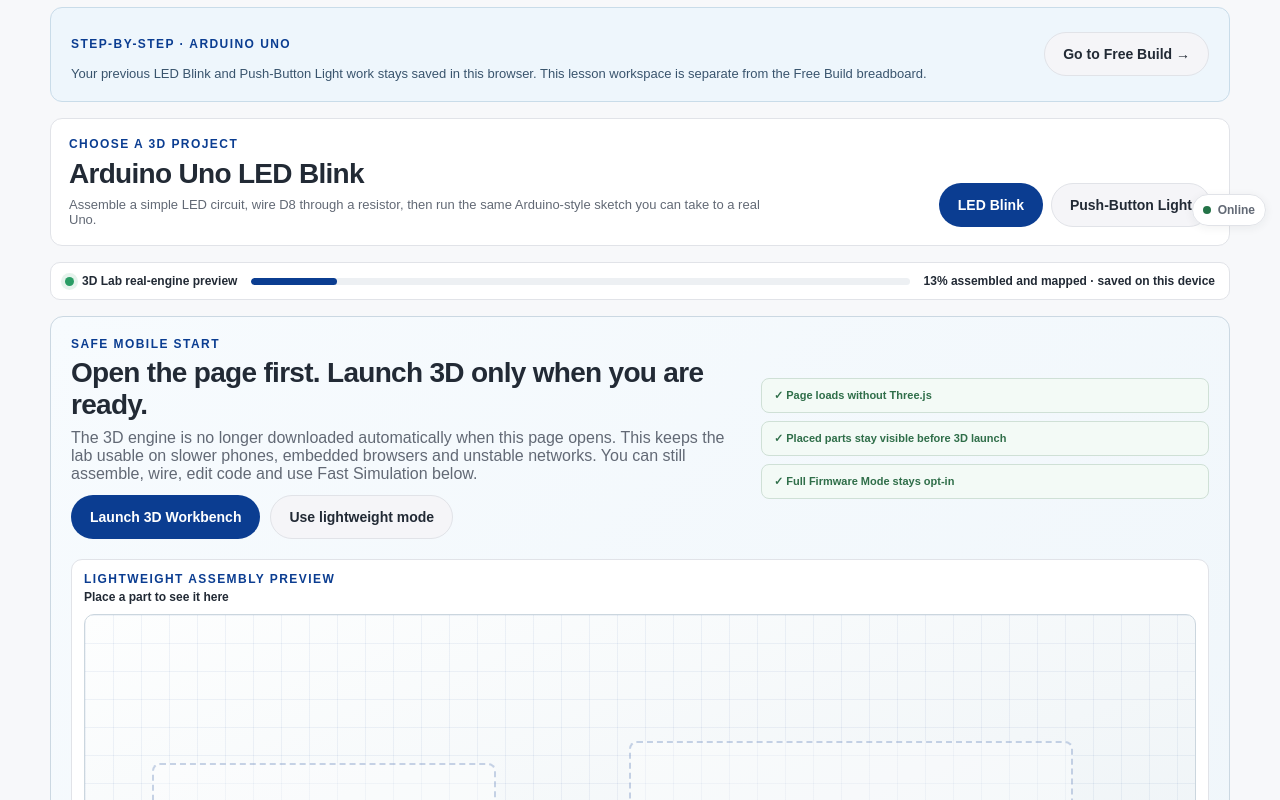
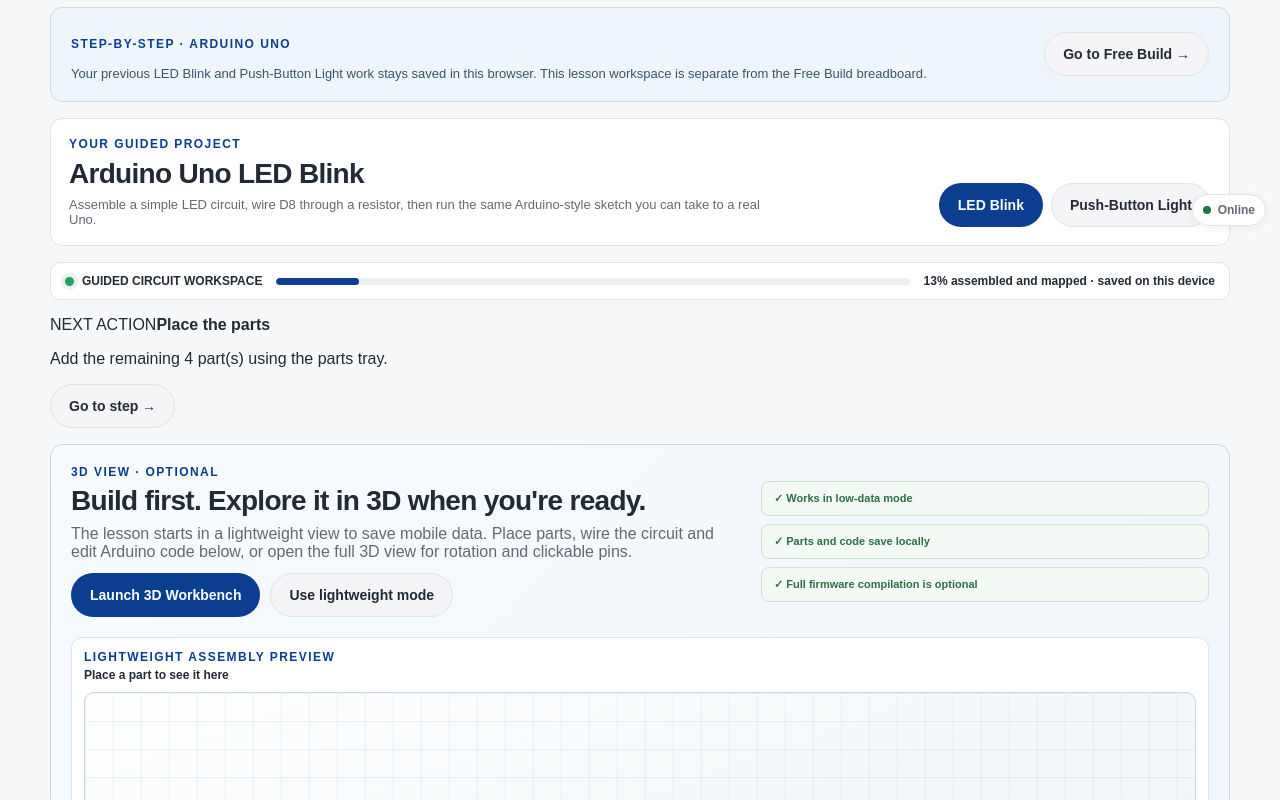
Before and after one commit to cath365/STEMBuild-, a Next.js app: page /3d-lab/guided in a window 1280 px wide. Shown: the part 560-1360 px from the top of the page. Built offline with nearby package versions, Linux system fonts and the light colour scheme.

Commit message:
ux: guided steps, contextual next action, simpler lesson descriptions and progressive engine details

```diff
--- a/src/components/stem-3d-lab-prototype.tsx
+++ b/src/components/stem-3d-lab-prototype.tsx
@@ -358,31 +358,46 @@ function LabProjectSession({projectSlug,onProjectChange,active}: {projectSlug:La
 
   const displayedLed = engineMode === "fast" && project.inputMode === "button" ? running && readiness.ready && buttonPressed : ledOn;
   const progress = Math.round(((placed.length + connected.length + (readiness.sketch.ok ? 1 : 0)) / (project.parts.length + project.connections.length + 1)) * 100);
+  const assemblyDone = placed.length === project.parts.length;
+  const wiringDone = readiness.missingConnections.length === 0;
+  const guidedNext = !assemblyDone
+    ? {label:"Place the parts",detail:`Add the remaining ${project.parts.length - placed.length} part(s) using the parts tray.`,id:"lab-assemble"}
+    : !wiringDone
+    ? {label:"Connect the wires",detail:`Complete the ${readiness.missingConnections.length} missing connection(s) in the reviewed pin list.`,id:"lab-wire"}
+    : !readiness.sketch.ok
+    ? {label:"Check your Arduino sketch",detail:"Fix the pin or setup mapping highlighted by the code checks.",id:"lab-code"}
+    : {label: running ? "Observe the simulation" : "Run your circuit",detail: running ? "The virtual board is running. Check the output and stop when finished." : "Your reviewed project is ready for a simulated run.",id:"lab-run"};
 
   return <div className="lab3d-shell">
     <div className="lab3d-project-switcher">
       <div>
-        <div className="eyebrow">CHOOSE A 3D PROJECT</div>
+        <div className="eyebrow">YOUR GUIDED PROJECT</div>
         <h2>{project.title}</h2>
         <p className="small muted">{project.description}</p>
       </div>
       <div className="lab3d-project-buttons">
-        {lab3dProjects.map((item) => <button key={item.slug} type="button" className={item.slug === project.slug ? "btn btn-primary" : "btn"} onClick={() => onProjectChange(item.slug)}>{item.shortTitle}</button>)}
+        {lab3dProjects.map((item) => <button key={item.slug} type="button" aria-pressed={item.slug === project.slug} className={item.slug === project.slug ? "btn btn-primary" : "btn"} onClick={() => onProjectChange(item.slug)}>{item.shortTitle}</button>)}
       </div>
     </div>
 
-    <nav className="lab3d-mobile-steps" aria-label="3D Lab steps">
-      <button type="button" onClick={()=>document.getElementById("lab-assemble")?.scrollIntoView({behavior:"smooth"})}>1 Assemble</button>
-      <button type="button" onClick={()=>document.getElementById("lab-wire")?.scrollIntoView({behavior:"smooth"})}>2 Wire</button>
-      <button type="button" onClick={()=>document.getElementById("lab-code")?.scrollIntoView({behavior:"smooth"})}>3 Program</button>
-      <button type="button" onClick={()=>document.getElementById("lab-run")?.scrollIntoView({behavior:"smooth"})}>4 Run</button>
+    <nav className="lab3d-mobile-steps" aria-label="Guided build steps">
+      {[
+        {id:"lab-assemble",label:"Assemble",done:assemblyDone},
+        {id:"lab-wire",label:"Wire",done:wiringDone},
+        {id:"lab-code",label:"Program",done:readiness.sketch.ok},
+        {id:"lab-run",label:"Run",done:running && readiness.ready},
+      ].map((item,index) => <button key={item.id} type="button" className={item.done ? "done" : guidedNext.id === item.id ? "current" : ""} onClick={()=>document.getElementById(item.id)?.scrollIntoView({behavior:window.matchMedia("(prefers-reduced-motion: reduce)").matches?"auto":"smooth",block:"start"})}><span>{item.done ? "✓" : String(index+1).padStart(2,"0")}</span>{item.label}</button>)}
     </nav>
 
     <section className="lab3d-statusbar">
-      <div><span className="lab3d-live-dot" /> 3D Lab real-engine preview</div>
+      <div><span className="lab3d-live-dot" /> GUIDED CIRCUIT WORKSPACE</div>
       <div className="lab3d-progress"><span style={{width:`${progress}%`}} /></div>
       <div>{progress}% assembled and mapped · {storageAvailable ? "saved on this device" : "saving unavailable — download your sketch"}</div>
     </section>
+    <div className="lab3d-next-action">
+      <div><span className="bb-overline">NEXT ACTION</span><strong>{guidedNext.label}</strong><p>{guidedNext.detail}</p></div>
+      <button type="button" className="btn" onClick={()=>document.getElementById(guidedNext.id)?.scrollIntoView({behavior:window.matchMedia("(prefers-reduced-motion: reduce)").matches?"auto":"smooth",block:"start"})}>Go to step →</button>
+    </div>
 
     {webglEnabled ? (
       <div className="lab3d-webgl-launch-wrap">
@@ -398,18 +413,18 @@ function LabProjectSession({projectSlug,onProjectChange,active}: {projectSlug:La
     ) : (
       <section className="lab3d-safe-launch">
         <div>
-          <div className="eyebrow">SAFE MOBILE START</div>
-          <h2>Open the page first. Launch 3D only when you are ready.</h2>
-          <p className="muted">The 3D engine is no longer downloaded automatically when this page opens. This keeps the lab usable on slower phones, embedded browsers and unstable networks. You can still assemble, wire, edit code and use Fast Simulation below.</p>
+          <div className="eyebrow">3D VIEW · OPTIONAL</div>
+          <h2>Build first. Explore it in 3D when you're ready.</h2>
+          <p className="muted">The lesson starts in a lightweight view to save mobile data. Place parts, wire the circuit and edit Arduino code below, or open the full 3D view for rotation and clickable pins.</p>
           <div className="inline" style={{marginTop:12}}>
             <button type="button" className="btn btn-primary" onClick={()=>setWebglEnabled(true)}>Launch 3D Workbench</button>
             <button type="button" className="btn" onClick={()=>document.getElementById("lab-assemble")?.scrollIntoView({behavior:"smooth"})}>Use lightweight mode</button>
           </div>
         </div>
         <div className="lab3d-safe-status">
-          <span>✓ Page loads without Three.js</span>
-          <span>✓ Placed parts stay visible before 3D launch</span>
-          <span>✓ Full Firmware Mode stays opt-in</span>
+          <span>✓ Works in low-data mode</span>
+          <span>✓ Parts and code save locally</span>
+          <span>✓ Full firmware compilation is optional</span>
         </div>
 
         <div className="lab3d-light-preview">
@@ -509,7 +524,7 @@ function LabProjectSession({projectSlug,onProjectChange,active}: {projectSlug:La
       <aside id="lab-code" className="lab3d-panel lab3d-code-panel">
         <div className="eyebrow">3 · PROGRAM</div>
         <h2>Arduino sketch</h2>
-        <p className="small muted">The exported .ino remains your text. Full Firmware Mode mirrors standard Arduino .ino preprocessing by adding Arduino.h only when the browser compiler needs it.</p>
+        <p className="small muted">Edit this Arduino sketch and download it for your physical Uno. Full Firmware Mode can compile custom changes when needed.</p>
         <textarea className="lab3d-code-editor" value={code} onChange={(event)=>{setCode(event.target.value);stopSimulation();}} spellCheck={false} aria-label="Arduino sketch editor"/>
 
         <div className="lab3d-code-checks">
@@ -559,14 +574,14 @@ function LabProjectSession({projectSlug,onProjectChange,active}: {projectSlug:La
       </aside>
     </div>
 
-    <section className="lab3d-parity">
-      <div><div className="eyebrow">REAL ENGINE LAYER</div><h2>What changed</h2></div>
+    <details className="lab3d-parity-details">
+      <summary><span><span className="bb-overline">ABOUT THIS SIMULATOR</span><strong>How the 3D and firmware engines work</strong></span><span aria-hidden="true">＋</span></summary>
       <div className="lab3d-parity-grid">
         <div><strong>✓ True WebGL</strong><span>Three.js renders dimensioned 3D parts, orbit/zoom, 3D wires and clickable pin nodes.</span></div>
         <div><strong>✓ glTF/CAD path</strong><span>The Uno and breadboard load as reusable glTF assets; smaller parts use dimensioned procedural CAD geometry.</span></div>
         <div><strong>✓ Real AVR compilation</strong><span>Full Firmware Mode compiles Arduino source into Intel HEX with AVR-GCC/WebAssembly.</span></div>
         <div><strong>✓ ATmega328P execution</strong><span>AVR8js executes the compiled machine code; D8 output and D2 input drive the virtual hardware.</span></div>
       </div>
-    </section>
+    </details>
   </div>;
 }
```
